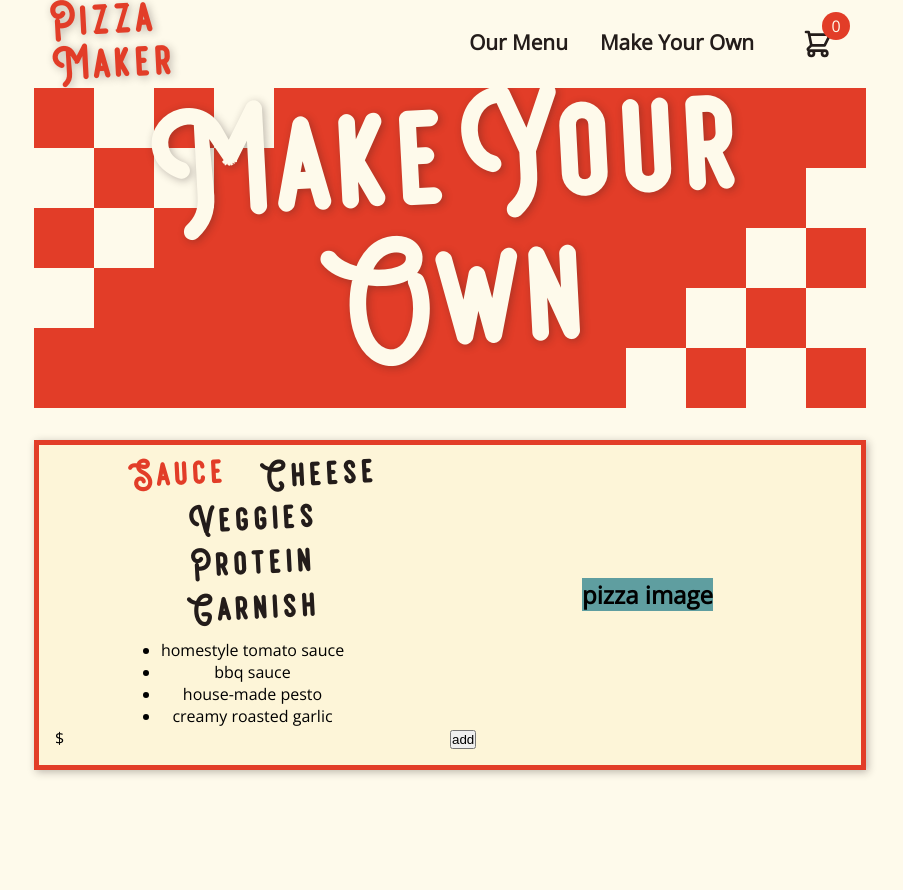
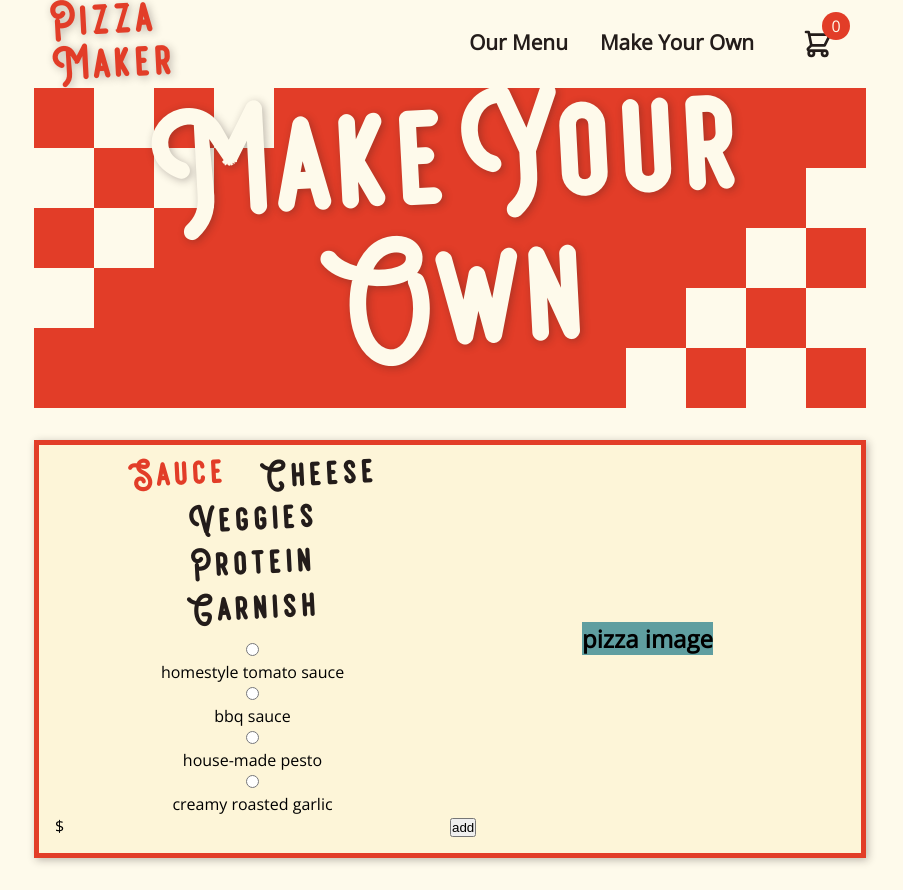
Before and after one commit to wavyadri/pizza-maker, a React (Create React App) app: page /make-your-own in a window 1280 px wide. Shown: the whole page, without its empty margins (190-1093 px from the left). Before the commit the page ends 802 px from the top, so only its background shows below. Built offline with nearby package versions, Linux system fonts and the light colour scheme.

Commit message:
Creating toppings.js state management
Setting up a new reducer, initial state, and planning how to manage states for Custom.js

```diff
--- a/src/components/toppings.js
+++ b/src/components/toppings.js
@@ -7,6 +7,8 @@ const toppings = [
         image: 'y',
         vegetarian: true,
         spicy: false,
+        checked: false,
+        amount: 1,
     },
     {
         id: 2,
@@ -16,6 +18,8 @@ const toppings = [
         image: 'y',
         vegetarian: true,
         spicy: false,
+        checked: false,
+        amount: 1,
     },
     {
         id: 3,
@@ -25,6 +29,8 @@ const toppings = [
         image: 'y',
         vegetarian: true,
         spicy: false,
+        checked: false,
+        amount: 1,
     },
     {
         id: 4,
@@ -34,6 +40,8 @@ const toppings = [
         image: 'y',
         vegetarian: true,
         spicy: false,
+        checked: false,
+        amount: 1,
     },
     {
         id: 5,
@@ -43,6 +51,8 @@ const toppings = [
         image: 'y',
         vegetarian: true,
         spicy: false,
+        checked: false,
+        amount: 1,
     },
     {
         id: 6,
@@ -52,6 +62,8 @@ const toppings = [
         image: 'y',
         vegetarian: true,
         spicy: false,
+        checked: false,
+        amount: 1,
     },
     {
         id: 7,
@@ -61,6 +73,8 @@ const toppings = [
         image: 'y',
         vegetarian: true,
         spicy: false,
+        checked: false,
+        amount: 1,
     },
     {
         id: 8,
@@ -70,6 +84,8 @@ const toppings = [
         image: 'y',
         vegetarian: true,
         spicy: false,
+        checked: false,
+        amount: 1,
     },
     {
         id: 9,
@@ -79,6 +95,8 @@ const toppings = [
         image: 'y',
         vegetarian: true,
         spicy: false,
+        checked: false,
+        amount: 1,
     },
     {
         id: 10,
@@ -88,6 +106,8 @@ const toppings = [
         image: 'y',
         vegetarian: true,
         spicy: false,
+        checked: false,
+        amount: 1,
     },
     {
         id: 11,
@@ -97,6 +117,8 @@ const toppings = [
         image: 'y',
         vegetarian: true,
         spicy: false,
+        checked: false,
+        amount: 1,
     },
     {
         id: 12,
@@ -106,6 +128,8 @@ const toppings = [
         image: 'y',
         vegetarian: true,
         spicy: false,
+        checked: false,
+        amount: 1,
     },
     {
         id: 13,
@@ -115,6 +139,8 @@ const toppings = [
         image: 'y',
         vegetarian: false,
         spicy: false,
+        checked: false,
+        amount: 1,
     },
     {
         id: 14,
@@ -124,6 +150,8 @@ const toppings = [
         image: 'y',
         vegetarian: false,
         spicy: false,
+        checked: false,
+        amount: 1,
     },
     {
         id: 15,
@@ -133,6 +161,8 @@ const toppings = [
         image: 'y',
         vegetarian: false,
         spicy: false,
+        checked: false,
+        amount: 1,
     },
     {
         id: 16,
@@ -142,6 +172,8 @@ const toppings = [
         image: 'y',
         vegetarian: true,
         spicy: false,
+        checked: false,
+        amount: 1,
     },
     {
         id: 17,
@@ -151,6 +183,8 @@ const toppings = [
         image: 'y',
         vegetarian: true,
         spicy: false,
+        checked: false,
+        amount: 1,
     },
     {
         id: 18,
@@ -160,6 +194,8 @@ const toppings = [
         image: 'y',
         vegetarian: true,
         spicy: true,
+        checked: false,
+        amount: 1,
     },
     {
         id: 19,
@@ -169,6 +205,8 @@ const toppings = [
         image: 'y',
         vegetarian: true,
         spicy: false,
+        checked: false,
+        amount: 1,
     },
     {
         id: 20,
@@ -178,6 +216,8 @@ const toppings = [
         image: 'y',
         vegetarian: true,
         spicy: true,
+        checked: false,
+        amount: 1,
     },
 ]
 
--- a/src/contexts.js
+++ b/src/contexts.js
@@ -2,10 +2,11 @@ import React, {useState, useContext, useEffect, useReducer} from 'react'
 import menu from './components/menu'
 import toppings from './components/toppings'
 import reducer from './reducer'
+import reducerCustom from './reducerCustom'
 
 const AppContext = React.createContext();
 
-// useReducer initial state
+// C H E C K O U T useReducer initial state
 const initialState = {
     cart: [],
     total: 0,
@@ -13,10 +14,27 @@ const initialState = {
     isModalOpen: false,
 }
 
+// C U S T O M useReducer initial state
+const initialStateCustom = {
+    pizza: [
+        {
+            id: 1,
+            category:'sauce',
+            title: 'homestyle tomato sauce',
+            price: 0.50,
+            image: 'y',
+            vegetarian: true,
+            spicy: false,
+            checked: true,
+        },
+    ],
+    totalCustom: 9.99,
+}
+
 // always access children
 const AppProvider = ({children}) => {
 
-    // M E N U (Our Menu)
+    // M E N U (categories)
     const [menuItems, setMenuItems] = useState(menu);
     // new array of only unique categories
     const allCatgeories = [...new Set(menuItems.map((item) => item.category))];
@@ -24,6 +42,7 @@ const AppProvider = ({children}) => {
     const [currentCategory, setCurrentCategory] = useState('');
 
     const filterMenu = (category) => {
+        // return items matching category param
         const newMenu = menu.filter((item) => item.category === category);
         setMenuItems(newMenu);
         setCurrentCategory(category);
@@ -31,24 +50,6 @@ const AppProvider = ({children}) => {
 
     useEffect(() => {
         filterMenu('classics')
-        // filterToppings('sauce')
-     }, [])
-
-    // C U S T O M (Make Your Own)
-    const [toppingItems, setToppingItems] = useState(toppings);
-    // new array of unique topping categories
-    const allToppingCategories = [...new Set(toppingItems.map((item) => item.category))];
-    const [toppingCategory, setToppingCategory] = useState(allToppingCategories);
-    const [currentToppingCategory, setCurrentToppingCategory] = useState('');
-
-    const filterToppings = (category) => {
-        const newTopping = toppings.filter((item) => item.category === category);
-        setToppingItems(newTopping);
-        setCurrentToppingCategory(category);
-    }
-
-    useEffect(() => {
-        filterToppings('sauce')
      }, [])
 
     // C A R T (Checkout & Navbar)
@@ -94,6 +95,28 @@ const AppProvider = ({children}) => {
     dispatch({ type: 'GET_TOTALS' })
     }, [state.cart])
 
+    // C U S T O M (categories)
+    const [toppingItems, setToppingItems] = useState(toppings);
+    // new array of unique topping categories
+    const allToppingCategories = [...new Set(toppingItems.map((item) => item.category))];
+    const [toppingCategory, setToppingCategory] = useState(allToppingCategories);
+    const [currentToppingCategory, setCurrentToppingCategory] = useState('');
+
+    const filterToppings = (category) => {
+        const newTopping = toppings.filter((item) => item.category === category);
+        setToppingItems(newTopping);
+        setCurrentToppingCategory(category);
+    }
+
+    useEffect(() => {
+        filterToppings('sauce')
+     }, [])
+
+    // C U S T O M (handle states)
+    // useReducer
+    const [stateCustom, dispatchCustom] = useReducer(reducerCustom, initialStateCustom);
+
+
     return <AppContext.Provider value={{
         menuItems,
         categories,
--- a/src/pages/Custom.js
+++ b/src/pages/Custom.js
@@ -1,8 +1,10 @@
-import React from 'react'
+import React, {useState, useEffect} from 'react'
 import { useGlobalContext } from '../contexts'
 
 const Custom = () => {
-    const {filterToppings, toppingItems, toppingCategory, currentToppingCategory, addItem} = useGlobalContext();
+    const {menuItems, filterToppings, toppingItems, toppingCategory, currentToppingCategory, addItem} = useGlobalContext();
+    const {id, category, title, price, image, vegetarian, spicy} = toppingItems;
+
     return (
         <section id='custom'>
             <div className="custom-toppings">
@@ -13,14 +15,25 @@ const Custom = () => {
                         className={`category ${item === currentToppingCategory && 'active'}`}>{item}</li>
                     })}
                 </ul>
-                <ul className="toppings-items">
+                <form className="toppings-items">
                     {toppingItems.map((item) => {
-                        const {id, catgeory, title, price, image, vegetarian, spicy} = item;
-                        return <li key={id}>
-                            {title}
-                        </li>
+                        const {id, category, title, price, image, vegetarian, spicy} = item;
+                        return <>
+                            <label className='items-container' key={id} for={title}>
+                                <input
+                                    type={category === 'sauce' ? 'radio' : 'checkbox'}
+                                    name={category}
+                                    value={`option-${id}`}
+                                    // checked={title === 'homestyle tomato sauce' ? 'true' : ''}
+                                    className='input'
+                                    // add an onClick event listener
+                                />
+                                <p className='title'>{title}</p>
+                                {/* <span className="checkmark"></span> */}
+                            </label>
+                        </>
                     })}
-                </ul>
+                </form>
             </div>
             <div className="custom-pizza">
                 <h1>pizza image</h1>
--- /dev/null
+++ b/src/reducerCustom.js
@@ -0,0 +1,5 @@
+const reducerCustom = (state, action) => {
+
+}
+
+export default reducerCustom
```
